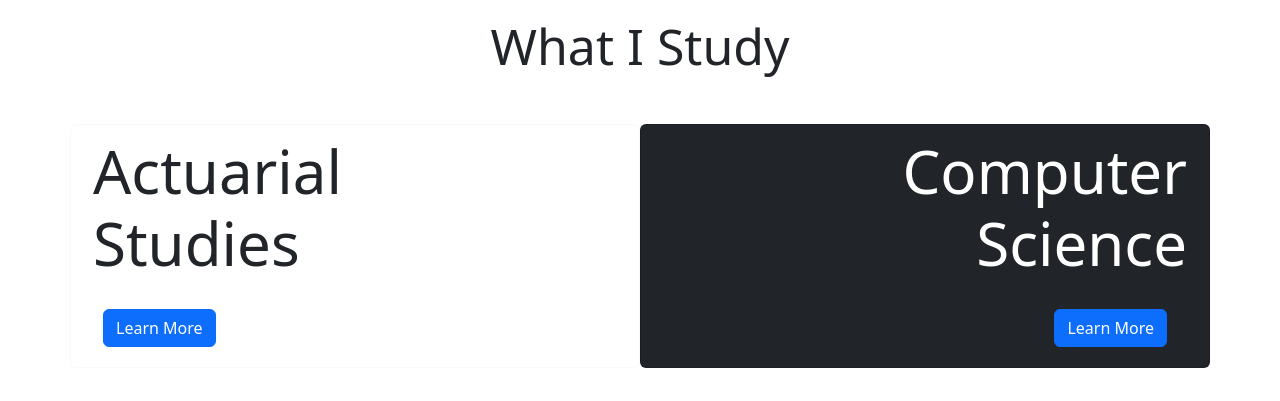
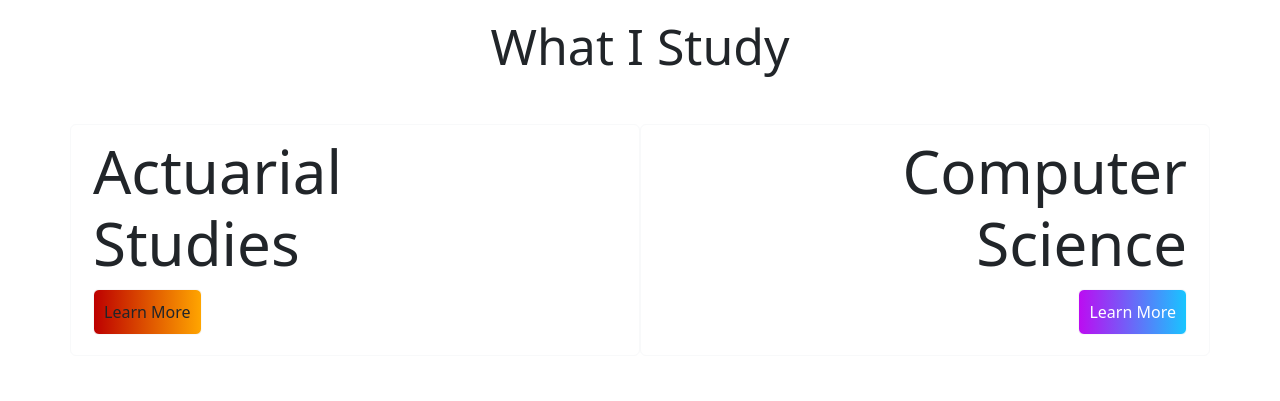
Before and after one commit to JHuang0309/ProfileWebsite, a website: page src/pages/index.html in a window 1280 px wide. Shown: the part 1260-1661 px from the top of the page. Drawn offline with nearby package versions, Linux system fonts and the light colour scheme.

Commit message:
animation with cardbackground

```diff
--- a/src/pages/index.html
+++ b/src/pages/index.html
@@ -144,15 +144,15 @@
         <div class="row">
           <div class="card col-lg-6 border-light" data-aos="fade-right">
             <h2 class="bigCardHeader">Actuarial<br>Studies</h2>
-            <div class="d-grid d-md-block cardButton">
-              <a class="btn btn-primary" href="./actl.html" role="button">Learn More</a>
+            <div class="d-grid d-md-block">
+              <a class="btn grad1 border-light cardButton" href="./actl.html" role="button">Learn More</a>
             </div>
 
           </div>
-          <div class="card col-lg-6 text-white bg-dark" data-aos="fade-left">
-            <h2 class="bigCardHeader text-right">Computer<br>Science</h2>
-            <div class="d-grid d-md-block cardButton rightAlign">
-              <a class="btn text-white btn-primary" href="./cs.html" role="button">Learn More</a>
+          <div class="card cardHover col-lg-6 border-light" data-aos="fade-left">
+            <h2 class="bigCardHeader textHover text-right">Computer<br>Science</h2>
+            <div class="d-grid d-md-block rightAlign">
+              <a class="btn text-white grad2 border-light cardButton" href="./cs.html" role="button">Learn More</a>
             </div>
 
           </div>
--- a/src/style/style.css
+++ b/src/style/style.css
@@ -16,6 +16,19 @@
     padding: 0;
     margin: 0;
 }
+
+.grad1 {
+    background-image: linear-gradient(to right, rgb(189, 0, 0), orange);
+}
+
+
+
+.grad2 {
+    background-image: linear-gradient(to right,rgb(188, 12, 241), rgb(24, 197, 255));
+}
+
+
+
 /* text css above banner image*/
 .banner_title {
     padding-top: 3rem;
@@ -62,7 +75,7 @@
 
 .rightAlign {
     margin-left: auto;
-    margin-right: 10px;
+    margin-right: 0px;
 }
 
 .text-right {
@@ -70,9 +83,51 @@
 }
 
 .cardButton {
-    padding: 20px;
+    padding: 10px;
+    margin-bottom: 20px;
+    margin-left: 10px;
+    margin-right: 10px;
 }
 
+.cardHover:hover {
+    background-color: black;
+    animation: fadeInBackground ease 1s;
+    color: white;
+
+}
+/*
+.textHover:hover {
+    animation: fadeInText ease-in 1s;
+    animation-iteration-count: infinite;
+
+}
+*/
+
+@keyframes fadeInBackground {
+    from {
+        background-color: white;
+        colour: black;
+    }
+    to {
+        background-color: black;
+        color: white;
+    }
+}
+
+/*
+@keyframes fadeInText {
+    from {
+        background: -webkit-linear-gradient(rgb(188, 12, 241), rgb(24, 197, 255));
+        -webkit-background-clip: text;
+        -webkit-text-fill-color: transparent;
+    }
+    to {
+        background: -webkit-linear-gradient(rgb(188, 12, 241), rgb(24, 197, 255));
+        -webkit-background-clip: text;
+        -webkit-text-fill-color: transparent;
+    }
+}
+*/
 
 /* text italics */
 .italics {
@@ -133,9 +188,7 @@
     text-align: center;
     font-size: 20px;
 }
-.card:hover .servicesIcon {
-    color: #008000;
-}
+
 .servicesText:hover {
     border: 1px solid #008000;
 }
```
